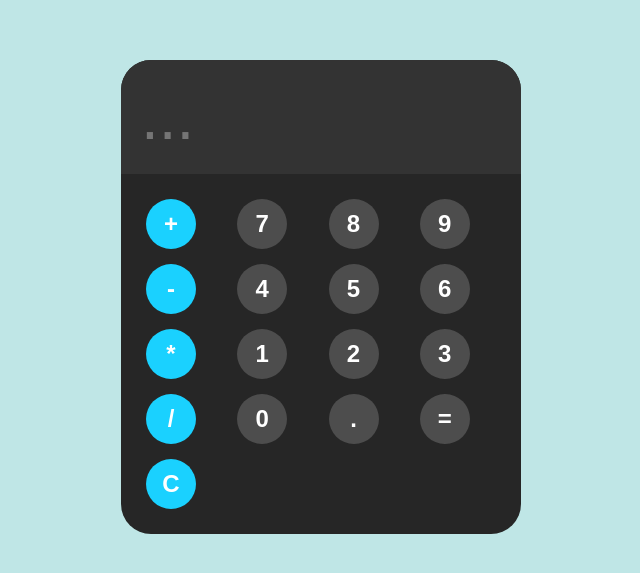
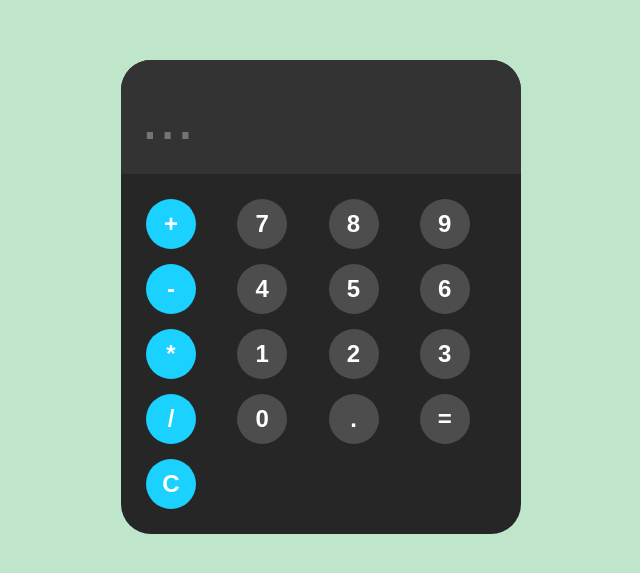
Before and after one commit to chitturihari/chotaWeb, a plain HTML site: page Calculator/index.html in a window 1280 px wide. Shown: the part 103-676 px from the top of the page, without its empty margins (319-959 px from the left). Drawn offline with Linux system fonts and the light colour scheme.

Commit message:
bg color changed!!

```diff
--- a/Calculator/style.css
+++ b/Calculator/style.css
@@ -4,7 +4,7 @@ body {
     justify-content: center;
     align-items: center;
     height: 100vh; /* placing items in center both vertically and hori..*/
-    background-color: rgb(191, 230, 230);
+    background-color: rgb(191, 230, 202);
 }
 
 #calc {
```
